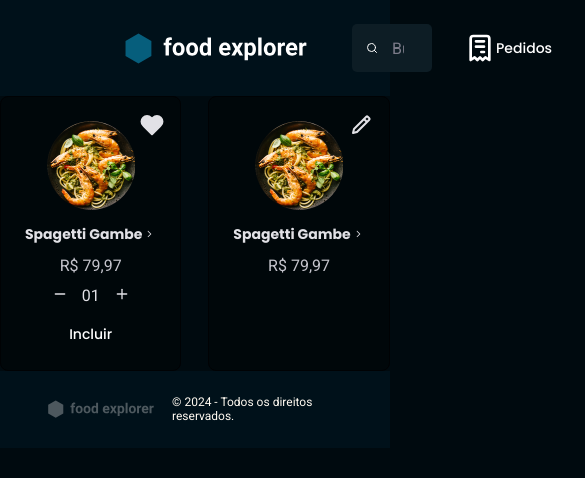
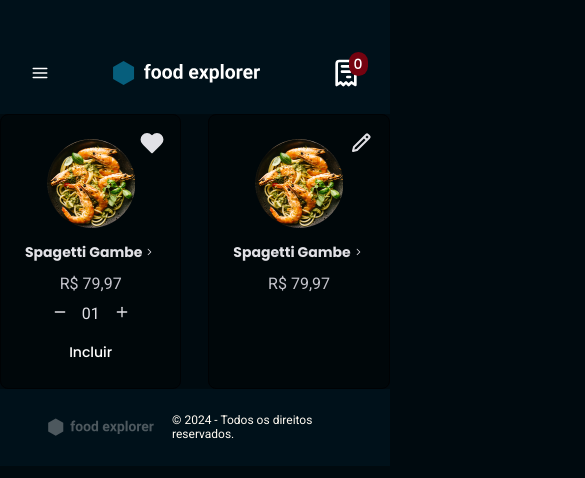
Before and after one commit to joao-sillva/food-explorer-frontend, a React (Vite) app: page / in a window 390 px wide. Shown: the top 478 px of the page, 585 px wide, since content can reach past the window. Built offline with nearby package versions, Linux system fonts and the light colour scheme.

Commit message:
improve component Header

```diff
--- a/src/components/Header/index.jsx
+++ b/src/components/Header/index.jsx
@@ -1,35 +1,54 @@
-import { Container, Brand, Search, Logout } from './styles'
-import { FiSearch, FiLogOut } from 'react-icons/fi'
+import { Container, Brand, Menu, Logout } from './styles'
+import { FiMenu, FiLogOut } from 'react-icons/fi'
+import { MdClose } from "react-icons/md";
+import { useMediaQuery } from "react-responsive";
+
 import { Button } from '../Button'
-import { Input } from '../Input'
+import { Search } from '../Search'
 
 import brand from '../../assets/brand.svg'
 import brandAdmin from '../../assets/brand-admin.svg'
+import brandMobile from '../../assets/brand-mobile.svg'
 
-export function Header({ isAdmin }) {
-  const logo = isAdmin ? brandAdmin : brand
+export function Header({ isAdmin, isMenuOpen, setIsMenuOpen }) {
+  const isDesktop = useMediaQuery({ minWidth: 1024 });
+
+  const logo = isAdmin ? (isDesktop ? brandAdmin : brandMobile) : brand;
 
   return (
     <Container>
-      <Brand>
-        <img src={logo} alt='logo Food Explorer' />
-      </Brand>
+      {!isDesktop && (
+        <Menu>
+          {!isMenuOpen
+            ? <FiMenu className="fi-menu-icon" onClick={() => setIsMenuOpen(true)} />
+            : <>
+              <MdClose size={18} onClick={() => setIsMenuOpen(false)} />
+              <span>Menu</span>
+            </>
+          }
+        </Menu>
+      )}
 
-      <Search>
-        <Input
-          placeholder="Busque por pratos ou ingredientes"
-          icon={FiSearch}
-        />
-      </Search>
+      {(isDesktop || !isMenuOpen) && (
+        <>
+          <Brand>
+            <img src={logo} alt="Logo" />
+          </Brand>
 
-      { isAdmin
-        ? <Button title='Novo prato' />
-        : <Button title='Pedidos' isCustomer $orderCount={0} />
-      }
+          {isDesktop && <Search />}
 
-      <Logout>
-        <FiLogOut />
-      </Logout>
+          {isAdmin
+            ? (isDesktop && <Button title="Novo prato" />)
+            : <Button title={isDesktop ? "Pedidos" : undefined} isCustomer orderCount={0} />
+          }
+
+          {isDesktop &&
+            <Logout>
+              <FiLogOut size={32} />
+            </Logout>
+          }
+        </>
+      )}
     </Container>
   )
 }
--- a/src/components/Header/styles.js
+++ b/src/components/Header/styles.js
@@ -4,49 +4,65 @@ export const Container = styled.header`
   grid-area: header;
 
   width: 100%;
-  height: 96px;
-  padding: 24px 123px;
+  height: 114px;
+  padding: 56px 28px 24px;
   display: flex;
-  gap: 32px;
-
   background: ${({ theme }) => theme.COLORS.BACKGROUND_300};
 
-  > button:first-of-type {
-    max-width: 216px;
+  button:last-child {
+    width: auto;
+    background: none;
+  }
+
+  @media (min-width: 1024px) {
+    height: 96px;
+    padding: 24px 123px;
+    justify-content: space-between;
+    gap: 32px;
+
+    > button:first-of-type {
+      max-width: 216px;
+    }
+  }
+`
+
+export const Menu = styled.button`
+  background: none;
+  border: none;
+
+  display: flex;
+  align-items: center;
+  gap: 16px;
+  color: ${({ theme }) => theme.COLORS.WHITE};
+
+  .fi-menu-icon {
+    width: 24px;
+    height: 18px;
+  }
+
+  span {
+    font-size: 21px;
   }
 `
 
 export const Brand = styled.div`
+  width: 100%;
   display: flex;
   align-items: center;
+  justify-content: center;
 
   > img {
-    width: 197px;
-    height: 39px;
-  }
-`
-
-export const Search = styled.div`
-  display: flex;
-  padding: 12px 14px;
-  border-radius: 5px;
-  flex-grow: 1;
-  background: ${({ theme }) => theme.COLORS.BACKGROUND_500};
-
-  > svg {
-    color: ${({ theme }) => theme.COLORS.GRAY_100};
+    width: 160px;
+    height: 26px;
   }
 
-  input {
-    max-width: 282px;
+  @media (min-width: 1024px) {
+    width: auto;
 
-    &:focus {
-      border: none;
+    > img {
+      width: 197px;
+      height: 39px;
     }
-  }
-
-  &:focus-within {
-    border: 1px solid ${({ theme }) => theme.COLORS.WHITE};
   }
 `
 export const Logout = styled.div`
@@ -56,9 +72,4 @@ export const Logout = styled.div`
   display: flex;
   align-items: center;
   color: ${({ theme }) => theme.COLORS.WHITE};
-
-  > svg {
-    width: 32px;
-    height: 32px;
-  }
 `
```
Also changed, not shown: src/assets/brand-mobile.svg (added).
